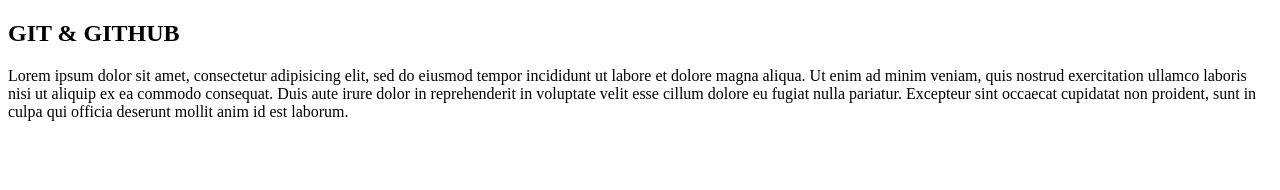
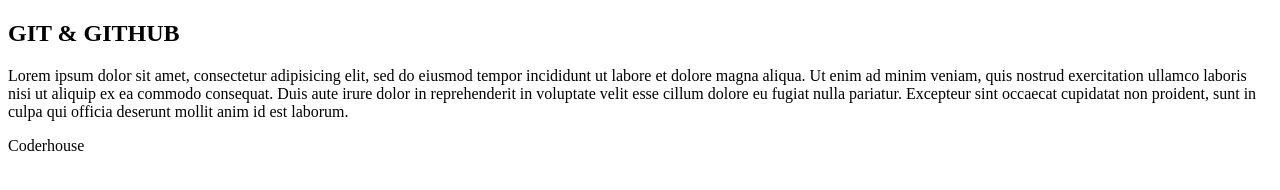
Before and after one commit to kikacarral/clase09, a plain HTML site: page index.html in a window 1280 px wide. Drawn offline with Linux system fonts and the light colour scheme.

Commit message:
agregue el footer

```diff
--- a/index.html
+++ b/index.html
@@ -17,5 +17,9 @@
 		proident, sunt in culpa qui officia deserunt mollit anim id est laborum.</p>
 	</article>
 
+	<footer>
+		<p>Coderhouse</p>
+	</footer>
+
 </body>
 </html>
```
